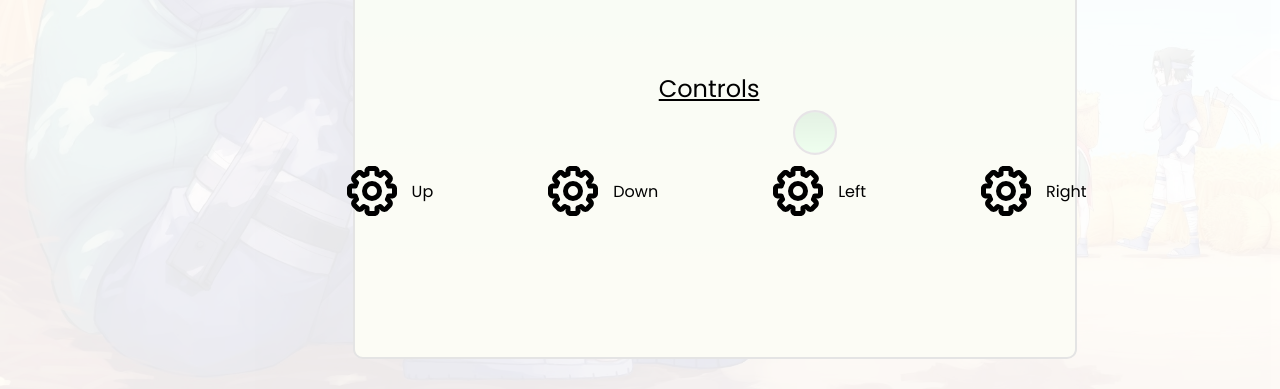
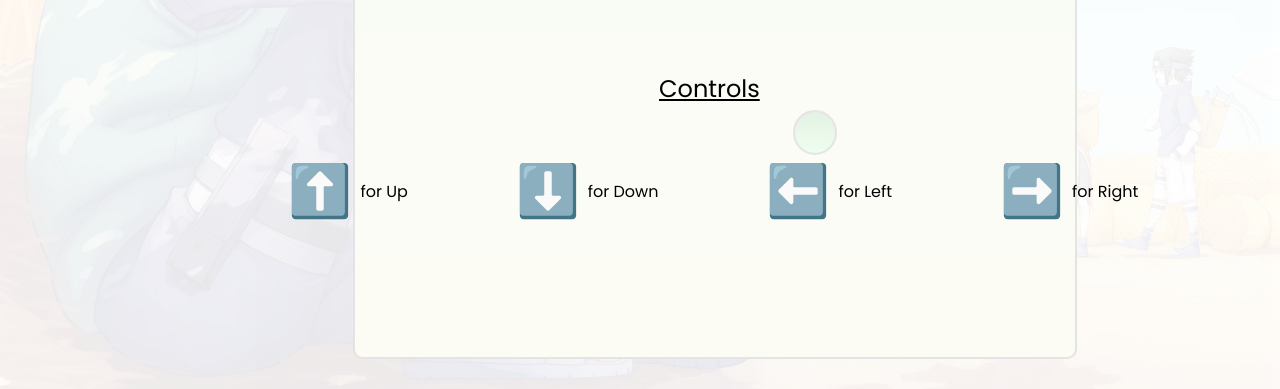
Before and after one commit to ZidanAli7/ZWeb---Portfolio, a plain HTML site: page Projects/sgame.html in a window 1280 px wide. Shown: the part 411-800 px from the top of the page. Drawn offline with Linux system fonts and the light colour scheme.

Commit message:
Final Changes
Final changes before publishing for the 1st time

```diff
--- a/Projects/Snake Game/style.css
+++ b/Projects/Snake Game/style.css
@@ -86,7 +86,7 @@ font-size: 3rem;
   /* text-align: center; */
   position:absolute;
   top: 40%;
-  left: 22vw;
+  left: 18vw;
   display: flex;
   align-items: center;
   justify-content: center;
--- a/Projects/sgame.html
+++ b/Projects/sgame.html
@@ -21,20 +21,20 @@
       <h1>Press Any Key To Start</h1>
       <span>Controls</span><br />
       <div class="controls">
-        <div class="ct"><img src="img/settings-2-svgrepo-com.svg" alt="."><span>Up</span></div>
-        <div class="ct"><img src="img/settings-2-svgrepo-com.svg" alt="."><span>Down</span></div>
-        <div class="ct"><img src="img/settings-2-svgrepo-com.svg" alt="."><span>Left</span></div>
-        <div class="ct"><img src="img/settings-2-svgrepo-com.svg" alt="."><span>Right</span></div>
+        <div class="ct"><img src="Snake Game/img/up-arrow-svgrepo-com.svg" alt="."><span>for Up</span></div>
+        <div class="ct"><img src="Snake Game/img/down-arrow-svgrepo-com.svg" alt="."><span>for Down</span></div>
+        <div class="ct"><img src="Snake Game/img/left-arrow-svgrepo-com.svg" alt="."><span>for Left</span></div>
+        <div class="ct"><img src="Snake Game/img/right-arrow-svgrepo-com.svg" alt="."><span>for Right</span></div>
       </div>
     </div>
     <div id="restart" class="st">
       <h1>Press Any Key To Restart</h1>
       <span>Controls</span><br />
       <div class="controls">
-        <div class="ct"><img src="img/settings-2-svgrepo-com.svg" alt="."><span>Up</span></div>
-        <div class="ct"><img src="img/settings-2-svgrepo-com.svg" alt="."><span>Down</span></div>
-        <div class="ct"><img src="img/settings-2-svgrepo-com.svg" alt="."><span>Left</span></div>
-        <div class="ct"><img src="img/settings-2-svgrepo-com.svg" alt="."><span>Right</span></div>
+        <div class="ct"><img src="Snake Game/img/up-arrow-svgrepo-com.svg" alt="."><span>for Up</span></div>
+        <div class="ct"><img src="Snake Game/img/down-arrow-svgrepo-com.svg" alt="."><span>for Down</span></div>
+        <div class="ct"><img src="Snake Game/img/left-arrow-svgrepo-com.svg" alt="."><span>for Left</span></div>
+        <div class="ct"><img src="Snake Game/img/right-arrow-svgrepo-com.svg" alt="."><span>for Right</span></div>
       </div>
     </div>
   </body>
```
Also changed, not shown: Projects/Snake Game/img/down-arrow-direction-square-svgrepo-com.svg (added), Projects/Snake Game/img/down-arrow-svgrepo-com.svg (added), Projects/Snake Game/img/left-arrow-direction-square-svgrepo-com.svg (added), Projects/Snake Game/img/left-arrow-svgrepo-com.svg (added), Projects/Snake Game/img/right-arrow-direction-square-svgrepo-com (1).svg (added), Projects/Snake Game/img/right-arrow-svgrepo-com.svg (added), Projects/Snake Game/img/up-arrow-direction-square-svgrepo-com.svg (added), Projects/Snake Game/img/up-arrow-svgrepo-com.svg (added).
